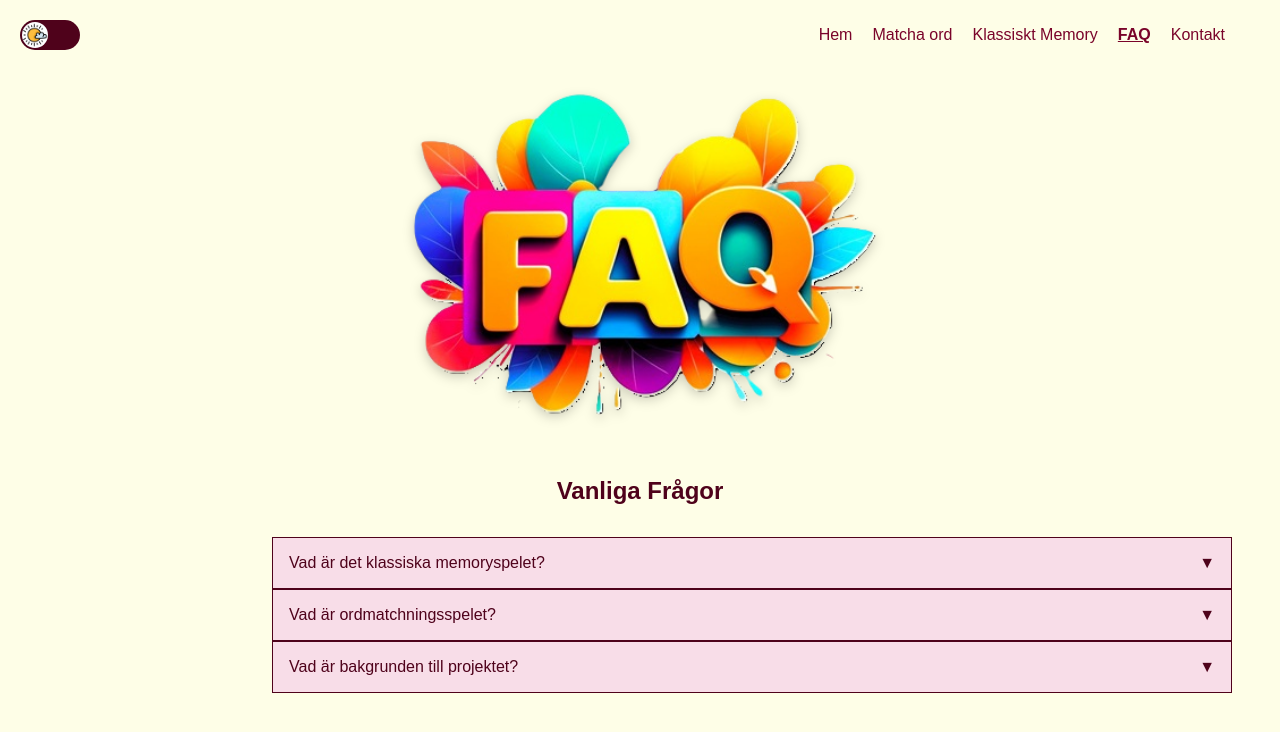
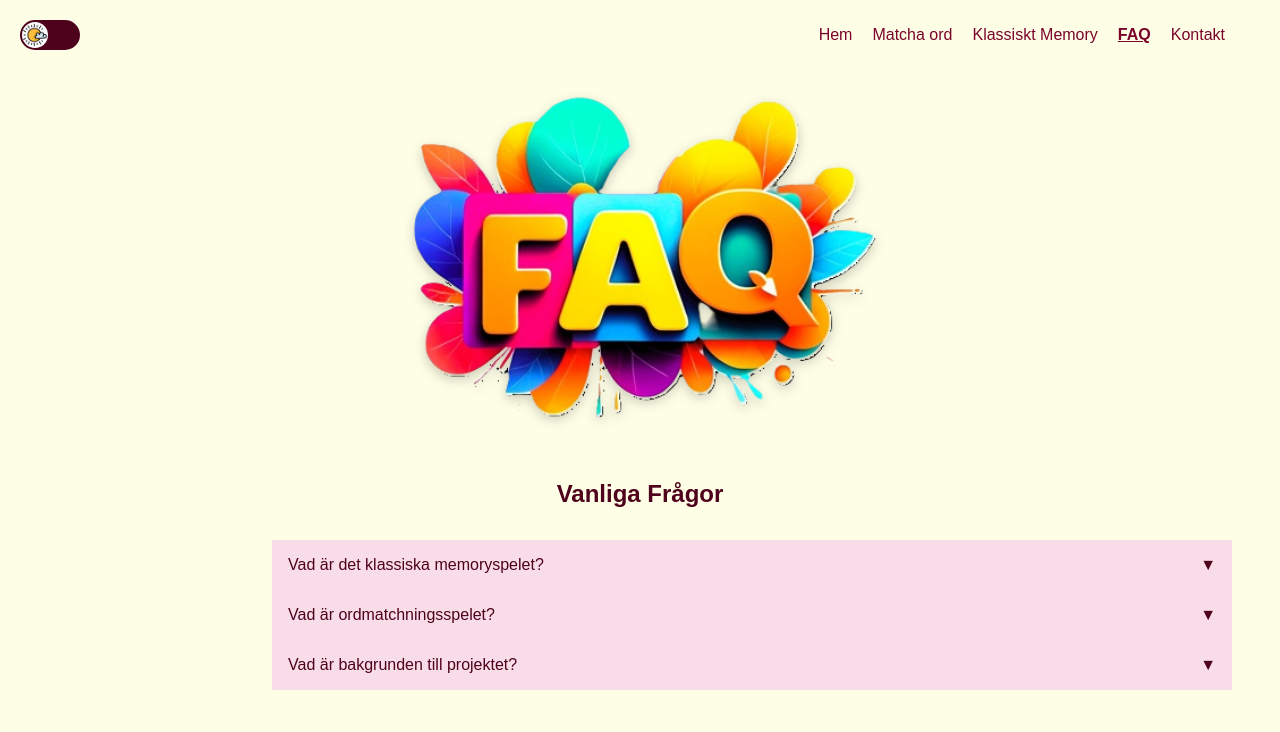
Before and after one commit to annkar73/wordmatch, a React (Vite) app: page /#/faq in a window 1280 px wide. Shown: the top 732 px of the page. Built offline with nearby package versions, Linux system fonts and the light colour scheme; no server answers.

Commit message:
remove borders

```diff
--- a/src/Components/FaqItem.tsx
+++ b/src/Components/FaqItem.tsx
@@ -9,7 +9,7 @@ interface FaqItemProps {
 
 const Container = styled.div`
   margin: 0;
-  border: 1px solid ${(props) => props.theme.borderColor};
+  //border: 1px solid ${(props) => props.theme.borderColor};
   //border-radius: 0;
   overflow: hidden;
   width: 75vw;
```
